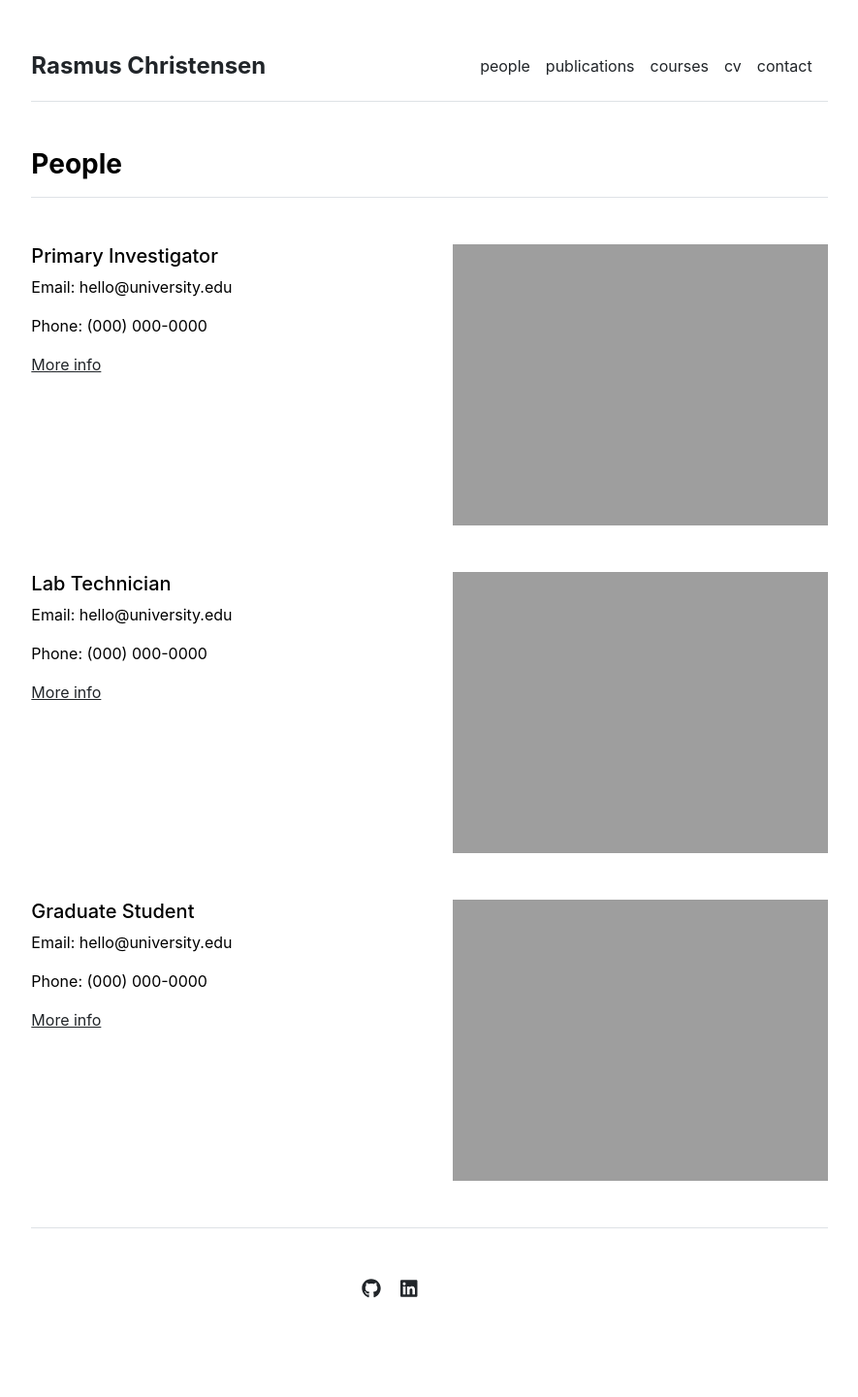
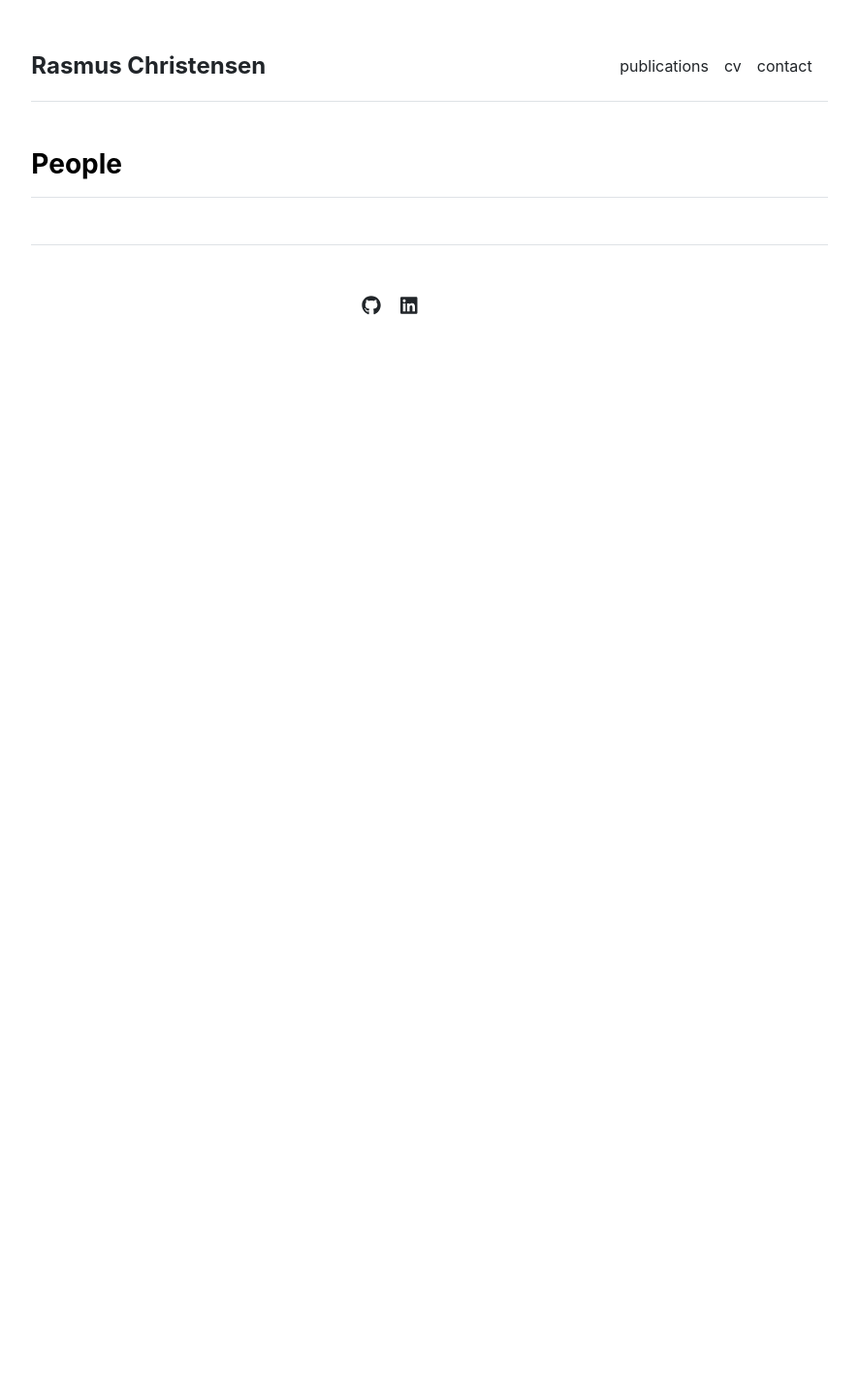
Before and after one commit to R-Chr/R-Chr.github.io, a Jekyll site: the page built from people.md, in a window 1280 px wide. Shown: the whole page at 97% size, without its empty margins (197-1082 px from the left). Built offline with Jekyll 4.4.1, drawn with Linux system fonts in a browser that asks for light colours; after the commit the page ends 900 px from its top, so only the background shows below that.

Commit message:
Remove people and courses

```diff
--- a/_data/settings.yml
+++ b/_data/settings.yml
@@ -1,19 +1,7 @@
 menu:
-- {name: 'people', url: '/people'}
 - {name: 'publications', url: '/publications'}
-- {name: 'courses', url: '/courses'}
 - {name: 'cv', url: '/cv'}
 - {name: 'contact', url: '/contact'}
-
-people:
-- {name: 'Primary Investigator', title: 'Researcher', department: 'Physics & Astronomy', institution: 'Some University', institution_address: '1 Main Street, Canada', phone: '(000) 000-0000', email: 'hello@university.edu', office: 'Science Building 505', image: 'assets/img/primary-investigator.jpg', url: 'primary-investigator'}
-- {name: 'Lab Technician', title: 'Researcher', department: 'Physics & Astronomy', institution: 'Some University', institution_address: '1 Main Street, Canada', phone: '(000) 000-0000', email: 'hello@university.edu', office: 'Science Building 505', image: 'assets/img/lab-technician.jpg', url: 'lab-technician'}
-- {name: 'Graduate Student', title: 'Researcher', department: 'Physics & Astronomy', institution: 'Some University', institution_address: '1 Main Street, Canada', phone: '(000) 000-0000', email: 'hello@university.edu', office: 'Science Building 505', image: 'assets/img/graduate-student.jpg', url: 'graduate-student'}
-
-courses:
-- {name: 'Vector Calculus', url: 'vector-calculus'}
-- {name: 'Quantum Mechanics', url: 'quantum-mechanics'}
-- {name: 'Stellar Structures', url: 'stellar-structures'}
 
 social:
 - {icon: 'github', link: 'https://github.com/R-Chr'}
--- a/_includes/publications.html
+++ b/_includes/publications.html
@@ -6,11 +6,11 @@
         <p><a href="{{ item.url }}">{{ item.name }}</a></p>
       {% endfor %}
     {% else %}
-    <h5 class="fw-bold mb-5">First author</h5>
+    <h5 class="fw-bold mb-1">First author</h5>
       {% for item in site.data.publications.featured %}
         <p><a href="{{ item.url }}">{{ item.name }}</a></p>
       {% endfor %}
-    <h5 class="fw-bold mb-5">Co-author</h5>
+    <h5 class="fw-bold mb-1">Co-author</h5>
       {% for item in site.data.publications.index %}
         <p><a href="{{ item.url }}">{{ item.name }}</a></p>
       {% endfor %}
```
